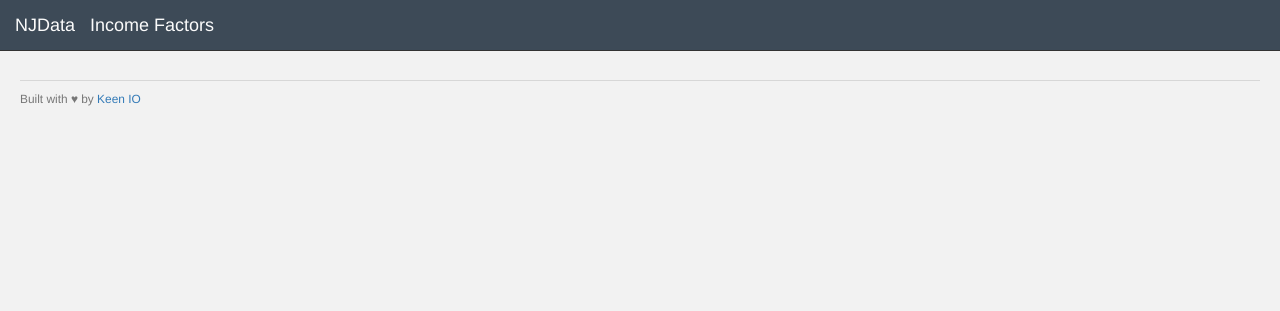
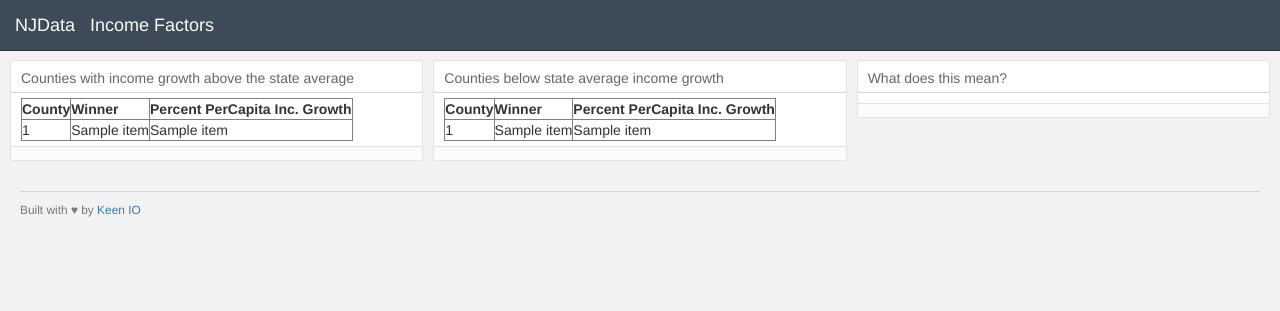
Before and after one commit to AndrewYW/NJData, a Flask app: template templates/income.html in a window 1280 px wide. Shown: the top 311 px of the page. Run offline with Flask 2, Linux system fonts and the light colour scheme; the template is opened without the code that fills it: most values are stand-ins (such as "Sample title", 1, 10 or a date in 2020); some libraries are stand-ins or nearby versions.

Commit message:
update templates

```diff
--- a/templates/income.html
+++ b/templates/income.html
@@ -19,7 +19,75 @@
   </div>
 
   <div class="container-fluid">
+    <div class="row">
+      <div class="col-sm-6 col-md-4">
+        <div class="chart-wrapper">
+          <div class="chart-title">
+            Counties with income growth above the state average
+          </div>
+          <div class="chart-stage">
+            <table border=1>
+              <thead>
+                <td><b>County</b></td>
+                <td><b>Winner</b></td>
+                <td><b>Percent PerCapita Inc. Growth</b></td>
+              </thead>
+            {% for item in highincome %}
+              <tr>
+                  <td>{{item[0]}}</td>
+                  <td>{{item[1]}}</td>
+                  <td>{{item[2]}}</td>
+                </tr>
+            {% endfor %}
+            </table>
+          </div>
+          <div class="chart-notes">
 
+          </div>
+        </div>
+      </div>
+      <div class="col-sm-6 col-md-4">
+        <div class="chart-wrapper">
+          <div class="chart-title">
+            Counties below state average income growth
+          </div>
+          <div class="chart-stage">
+            <table border=1>
+              <thead>
+                <td><b>County</b></td>
+                <td><b>Winner</b></td>
+                <td><b>Percent PerCapita Inc. Growth</b></td>
+              </thead>
+            {% for item in lowincome %}
+              <tr>
+                  <td>{{item[0]}}</td>
+                  <td>{{item[1]}}</td>
+                  <td>{{item[2]}}</td>
+                </tr>
+            {% endfor %}
+            </table>
+          </div>
+          <div class="chart-notes">
+
+          </div>
+        </div>
+      </div>
+
+      <div class="col-sm-6 col-md-4">
+        <div class="chart-wrapper">
+          <div class="chart-title">
+            What does this mean?
+          </div>
+          <div class="chart-stage">
+
+          </div>
+          <div class="chart-notes">
+          </div>
+        </div>
+      </div>
+
+
+    </div>
   </div>
     <hr>
     <p class="small text-muted">Built with &#9829; by <a href="https://keen.io">Keen IO</a></p>
```
Also changed, not shown: templates/margins.html (+45 -0 lines), templates/popgrowth.html (+68 -0 lines), templates/schema.html (line endings or trailing spaces).
